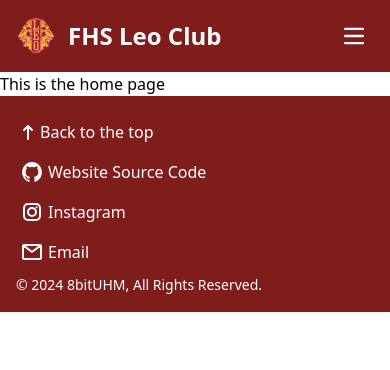
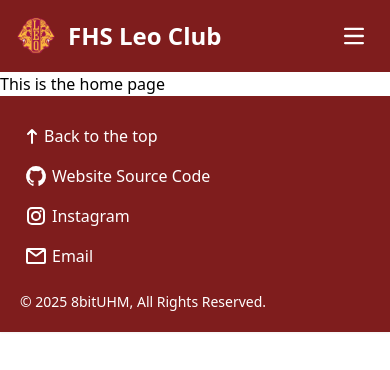
Before and after one commit to 8bitUHM/fhsleoclub, a React (Vite) app: page / in a window 390 px wide. Shown: the top 370 px of the page. Built offline with nearby package versions, Linux system fonts and the light colour scheme.

Commit message:
Minor changes

```diff
--- a/src/components/Footer.tsx
+++ b/src/components/Footer.tsx
@@ -2,15 +2,15 @@ const Footer = () => {
     return (
         <>
             <footer className="bg-red-900 shadow-sm dark:bg-gray-800">
-                <div className="w-full mx-auto max-w-screen-xl p-4 md:flex md:items-center md:justify-between md:flex-wrap md:content-between">
-                    <span className="hidden md:block text-sm text-white sm:text-center dark:text-gray-400">
-                        © 2024{" "}
-                        <a href="https://flowbite.com/" className="hover:underline">
+                <div className="w-full max-w-screen-2xl p-5 flex flex-col md:flex-row items-start flex-wrap gap-4">
+                    <span className="text-sm text-white sm:text-center dark:text-gray-400 order-last md:order-first">
+                        &copy; 2025{" "}
+                        <a href="https://8bithawaii.org" className="hover:underline">
                             8bitUHM
                         </a>
                         , All Rights Reserved.
                     </span>
-                    <div className="md:flex md:flex-wrap items-center font-medium text-white dark:text-gray-400 sm:mt-0">
+                    <div className="flex flex-col items-start md:flex-row md:flex-wrap md:items-center md:ms-auto font-medium text-white dark:text-gray-400 sm:mt-0">
                         <div className="py-2 md:py-0">
                             <a href="#" className="flex items-center hover:underline me-4 md:me-6">
                                 <svg className="w-6 h-6 dark:text-white" aria-hidden="true" xmlns="http://www.w3.org/2000/svg" width="24" height="24" fill="none" viewBox="0 0 24 24">
@@ -45,13 +45,6 @@ const Footer = () => {
                             </a>
                         </div>
                     </div>
-                    <span className="md:hidden text-sm text-white sm:text-center dark:text-gray-400">
-                        © 2024{" "}
-                        <a href="https://flowbite.com/" className="hover:underline">
-                            8bitUHM
-                        </a>
-                        , All Rights Reserved.
-                    </span>
                 </div>
             </footer>
         </>
```
